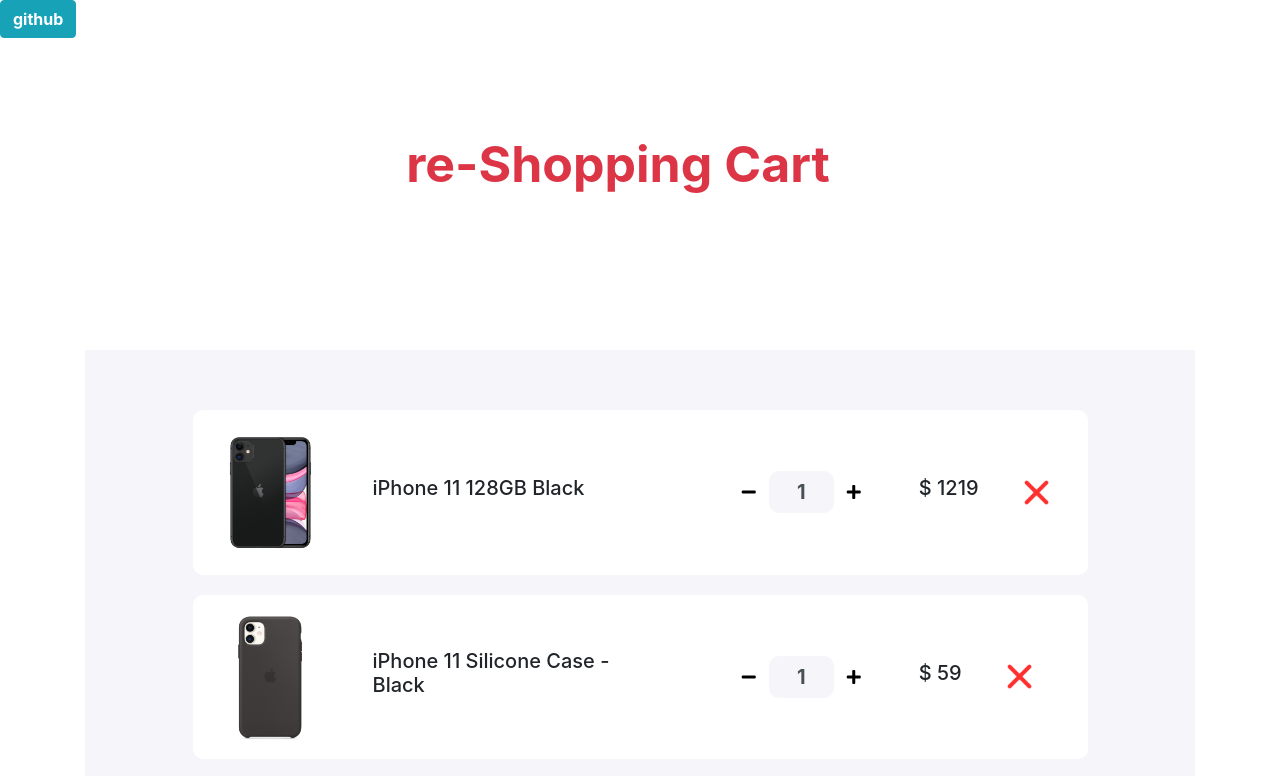
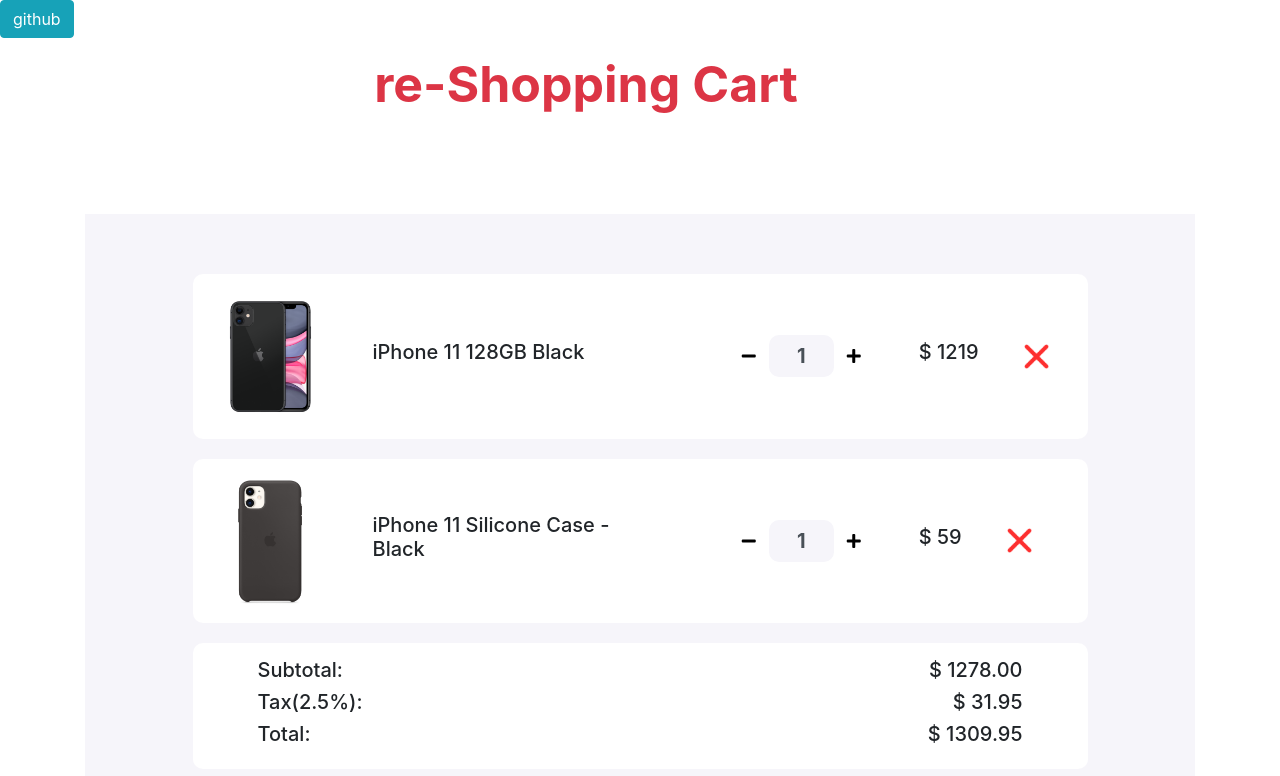
Before and after one commit to mdmehedyhassan/re-shop-cart, a plain HTML site: page index.html in a window 1280 px wide. Shown: the top 776 px of the page. Drawn offline with nearby package versions, Linux system fonts and the light colour scheme.

Commit message:
style add

```diff
--- a/index.html
+++ b/index.html
@@ -11,8 +11,8 @@
 </head>
 
 <body>
-   <button class="btn btn-info"><a href="https://github.com/mdmehedyhassan/re-shop-cart" style="color: white; font-weight: 700; text-decoration: none;">github</a></button>
-   <div class='container text-center text-danger p-5 m-5'>
+   <a href="https://github.com/mdmehedyhassan/re-shop-cart" style="text-decoration: none;"><button class="btn btn-info">github</button></a>
+   <div class='container text-center text-danger m-3'>
          <h1 style='font-size: 50px; font-weight: bold;'>re-Shopping Cart</h1>
    </div>
    <section>
@@ -92,7 +92,7 @@
          </div>
       </div>
       <div id='does-not-order' class="text-center order-detail">
-         <h4>Sorry, you don't buy any items!</h4>
+         <h4>Sorry, you didn't buy any items!</h4>
          <button class="btn btn-success m-5" onclick="location.reload()">Return Home</button>
       </div>
    </section>
```
